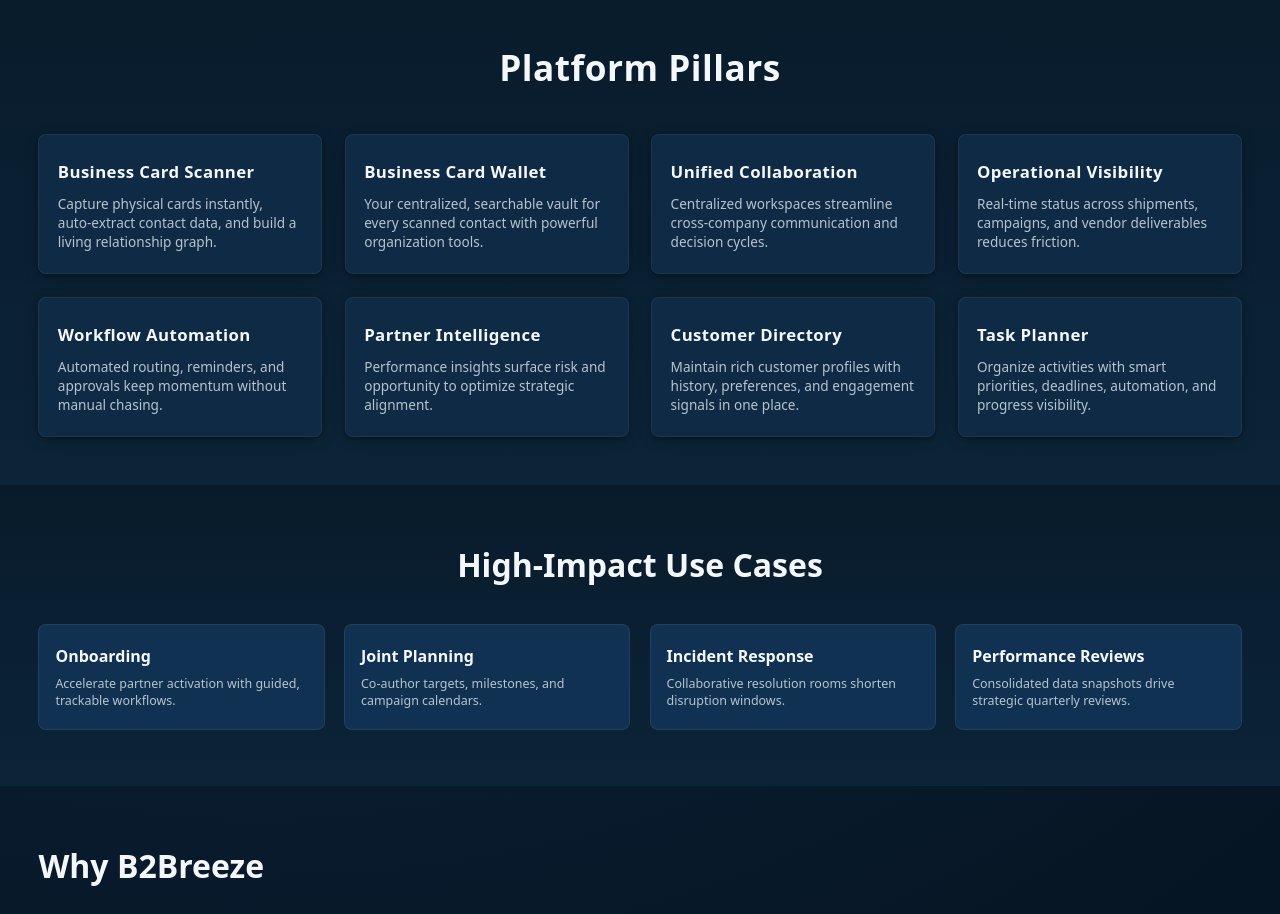
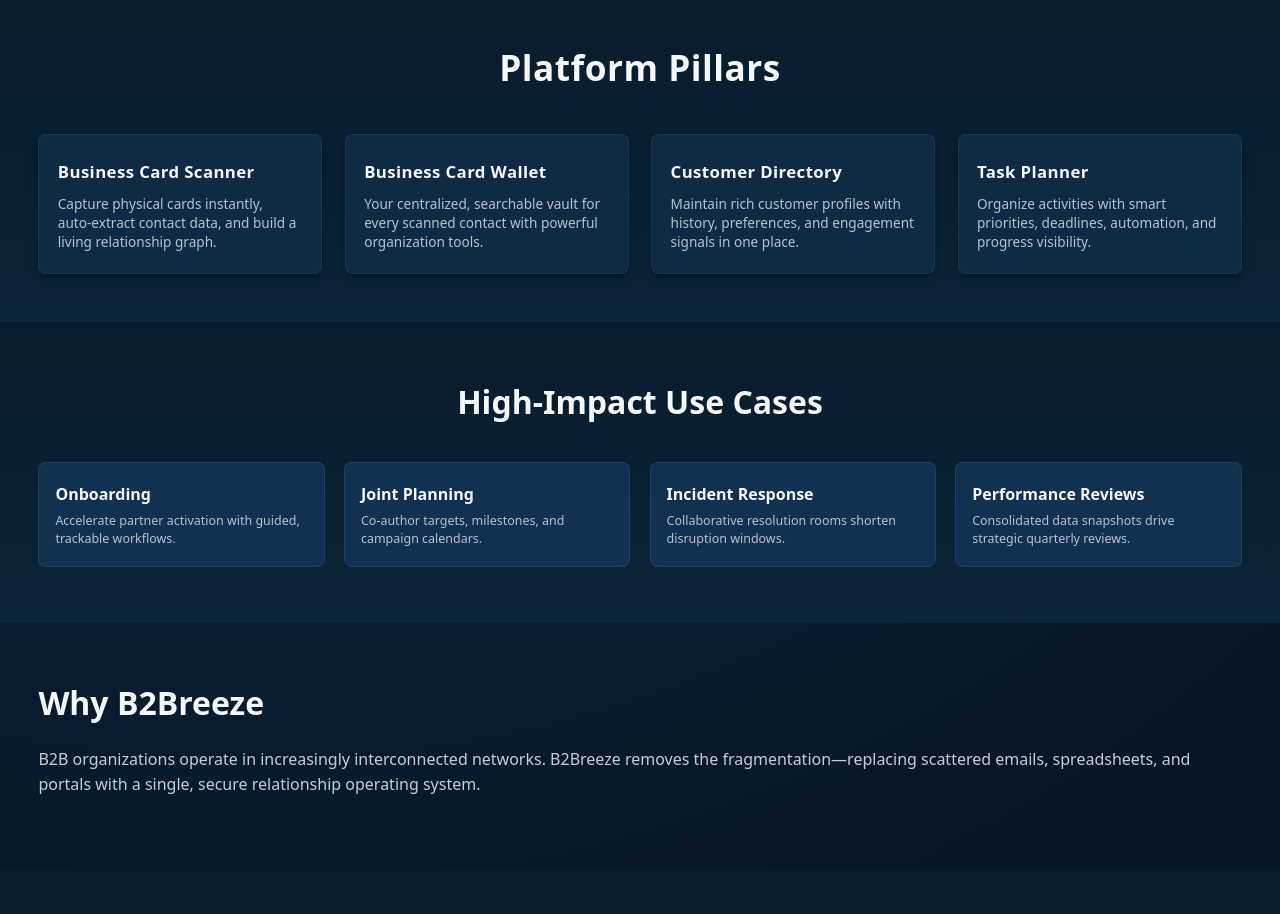
Before and after one commit to DimanshaMalrindu/b2breezewebsite, a React (Vite) app: page / in a window 1280 px wide. Shown: the part 960-1874 px from the top of the page. Built offline with nearby package versions, Linux system fonts and the light colour scheme.

Commit message:
remove template cards

```diff
--- a/src/App.tsx
+++ b/src/App.tsx
@@ -193,22 +193,7 @@
               <h3>Business Card Wallet</h3>
               <p>Your centralized, searchable vault for every scanned contact with powerful organization tools.</p>
             </div>
-            <div className="feature-card">
-              <h3>Unified Collaboration</h3>
-              <p>Centralized workspaces streamline cross‑company communication and decision cycles.</p>
-            </div>
-            <div className="feature-card">
-              <h3>Operational Visibility</h3>
-              <p>Real‑time status across shipments, campaigns, and vendor deliverables reduces friction.</p>
-            </div>
-            <div className="feature-card">
-              <h3>Workflow Automation</h3>
-              <p>Automated routing, reminders, and approvals keep momentum without manual chasing.</p>
-            </div>
-            <div className="feature-card">
-              <h3>Partner Intelligence</h3>
-              <p>Performance insights surface risk and opportunity to optimize strategic alignment.</p>
-            </div>
+
             <div
               className="feature-card interactive"
               role="button"
```
